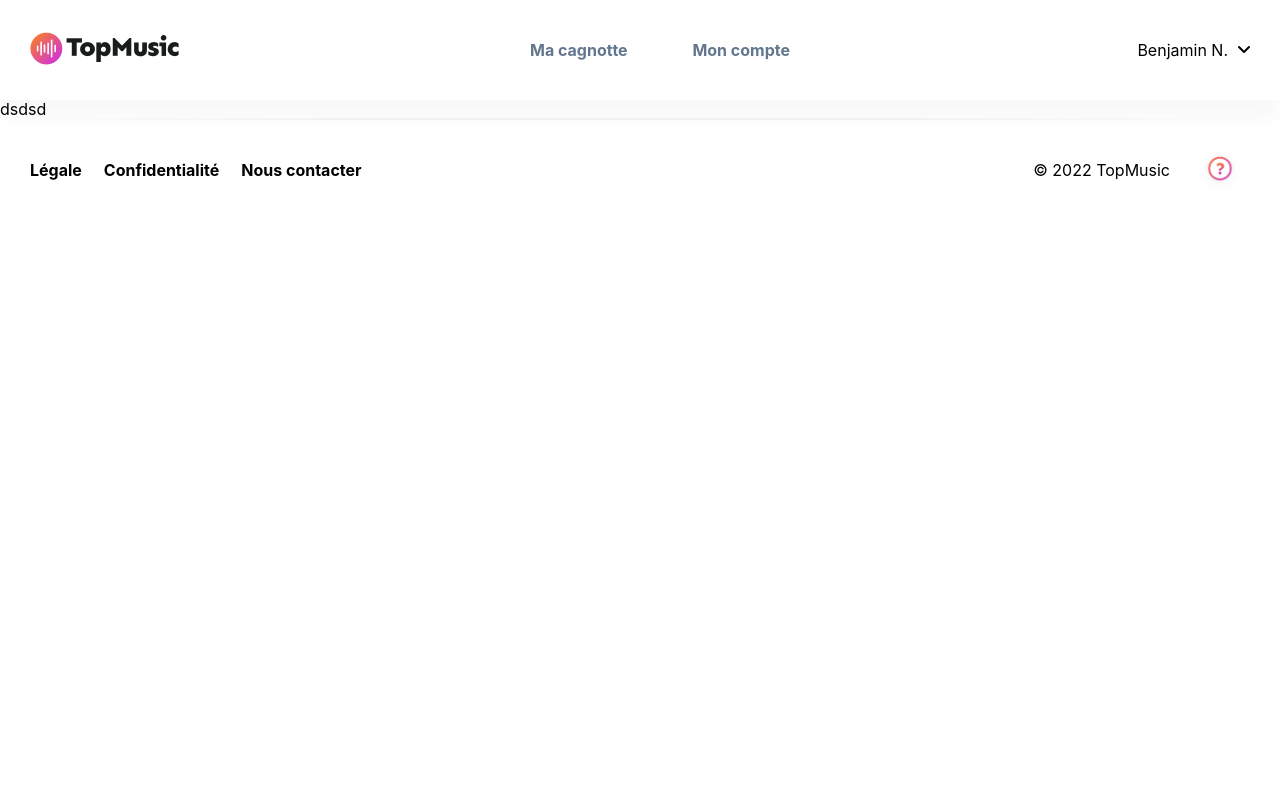
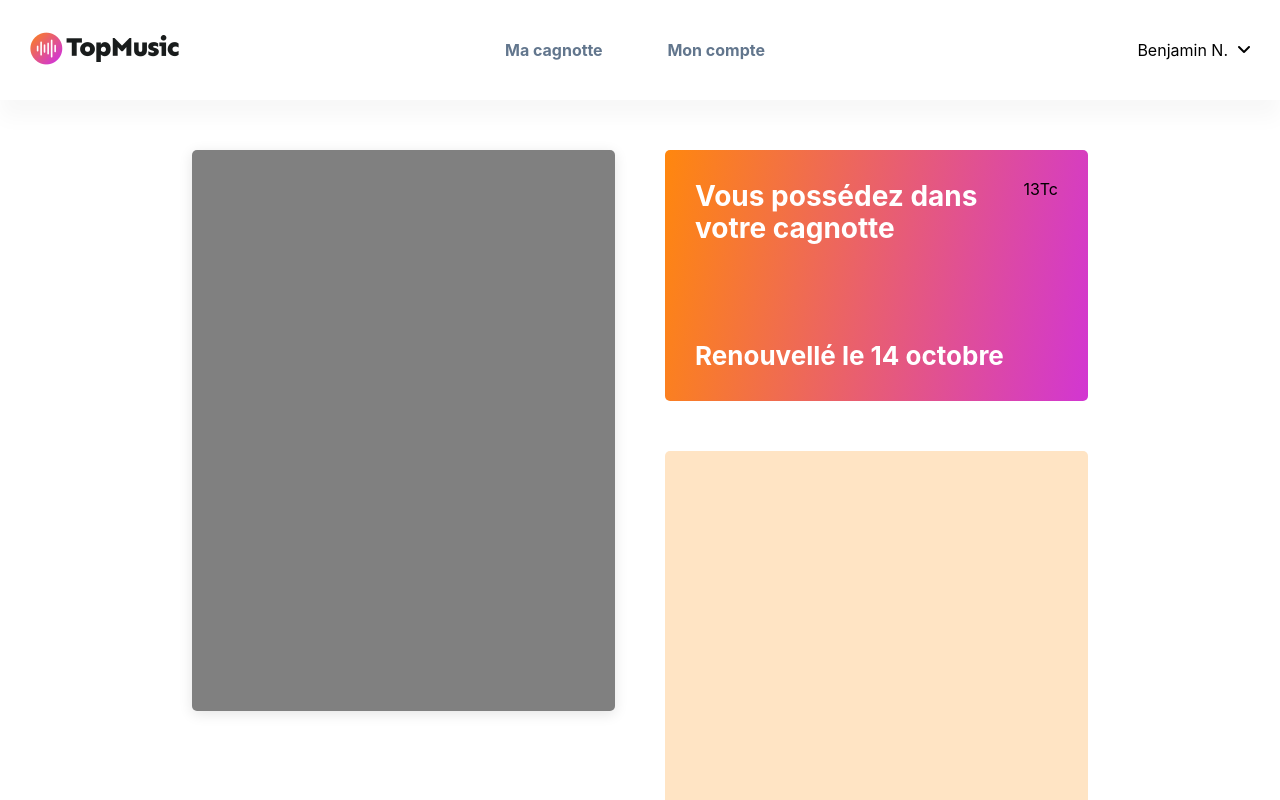
Before and after one commit to YevhenTiaka/TopMusic-Wallet, a Next.js app: page / in a window 1280 px wide. Shown: the top 800 px of the page. Built offline with nearby package versions, Linux system fonts and the light colour scheme.

Commit message:
topmusic-wallet

```diff
--- a/package.json
+++ b/package.json
@@ -21,6 +21,6 @@
     "@types/react": "17.0.39",
     "eslint": "8.8.0",
     "eslint-config-next": "12.0.10",
-    "typescript": "4.5.5"
+    "typescript": "^4.5.5"
   }
 }
--- a/pages/Components/Header.tsx
+++ b/pages/Components/Header.tsx
@@ -15,7 +15,9 @@ const Header = () => {
       <header className={styles.header}>
         <div className={styles.header__container}>
           <div className={styles.header__logo}>
-            <Image className={styles.header__logo_img} src={topmusicLogo} alt="Topmusic-logo" />
+            <Link href="/">
+              <Image className={styles.header__logo_img} src={topmusicLogo} alt="Topmusic-logo" />
+            </Link>
           </div>
           <ul className={styles.header__nav}>
             <li
--- a/pages/index.tsx
+++ b/pages/index.tsx
@@ -1,12 +1,36 @@
 import type { NextPage } from 'next';
-import Header from './Components/Header';
-import Main from '../styles/Main.module.scss';
-import Footer from './Components/Footer';
+
+import styles from '../styles/Main.module.scss';
 
 const Home: NextPage = () => {
   return (
     <>
-      <main>dsdsd</main>
+      <main className={styles.main}>
+        <section className={styles.main__container}>
+          <article className={styles.main__container_left}>
+            <div className={styles.main__section}></div>
+          </article>
+          <section className={styles.main__right}>
+            <article className={styles.main__right_upper}>
+              <div className={styles.main__section}>
+                <div className={styles.main__right_block}>
+                  <span className={styles.main__right_block_text_u}>
+                    Vous possédez dans votre cagnotte
+                  </span>
+                  <div>
+                    <span>13</span>
+                    <span>Tc</span>
+                  </div>
+                </div>
+                <span className={styles.main__right_block_text_b}>Renouvellé le 14 octobre</span>
+              </div>
+            </article>
+            <article className={styles.main__right_bottom}>
+              <div className={styles.main__section}></div>
+            </article>
+          </section>
+        </section>
+      </main>
     </>
   );
 };
--- a/styles/Header.module.scss
+++ b/styles/Header.module.scss
@@ -10,6 +10,7 @@
   &__logo {
     width: 150px;
     &_img {
+      cursor: pointer;
     }
   }
 
@@ -30,7 +31,7 @@
   &__menu {
     display: flex;
     justify-content: right;
-    width: 150px;
+    width: 200px;
     &_user {
       margin-right: 10px;
     }
--- a/styles/Main.module.scss
+++ b/styles/Main.module.scss
@@ -1,3 +1,59 @@
 .main {
-  height: 100vh;
+  &__container {
+    width: 70%;
+    margin: 0 auto;
+    height: 100vh;
+    display: flex;
+    margin-top: 50px;
+    &_left {
+      box-shadow: 0px 3px 14px #0000001c;
+      background-color: grey;
+      width: 50%;
+      height: 561px;
+      border-radius: 5px;
+    }
+  }
+  &__section {
+    display: flex;
+    flex-direction: column;
+    margin: 0 30px;
+    height: 100%;
+  }
+
+  &__right {
+    width: 50%;
+    margin-left: 50px;
+
+    &_upper {
+      background-color: pink;
+      height: 251px;
+      width: 100%;
+      border-radius: 5px;
+      background: transparent linear-gradient(100deg, #ff870e 0%, #d236d2 100%) 0% 0% no-repeat
+        padding-box;
+    }
+    &_bottom {
+      background-color: bisque;
+      height: 446px;
+      width: 100%;
+      margin-top: 50px;
+      border-radius: 5px;
+    }
+    &_block {
+      display: flex;
+      margin: 30px 0;
+      height: 100%;
+      &_text_u {
+        font-size: 28px;
+        font-weight: 700;
+        color: #fff;
+      }
+      &_text_b {
+        font-size: 26px;
+        font-weight: 700;
+        color: #fff;
+        margin-bottom: 30px;
+      }
+    }
+  }
 }
```
Also changed, not shown: 1 other file (tests, documents, lock files or other folders).
